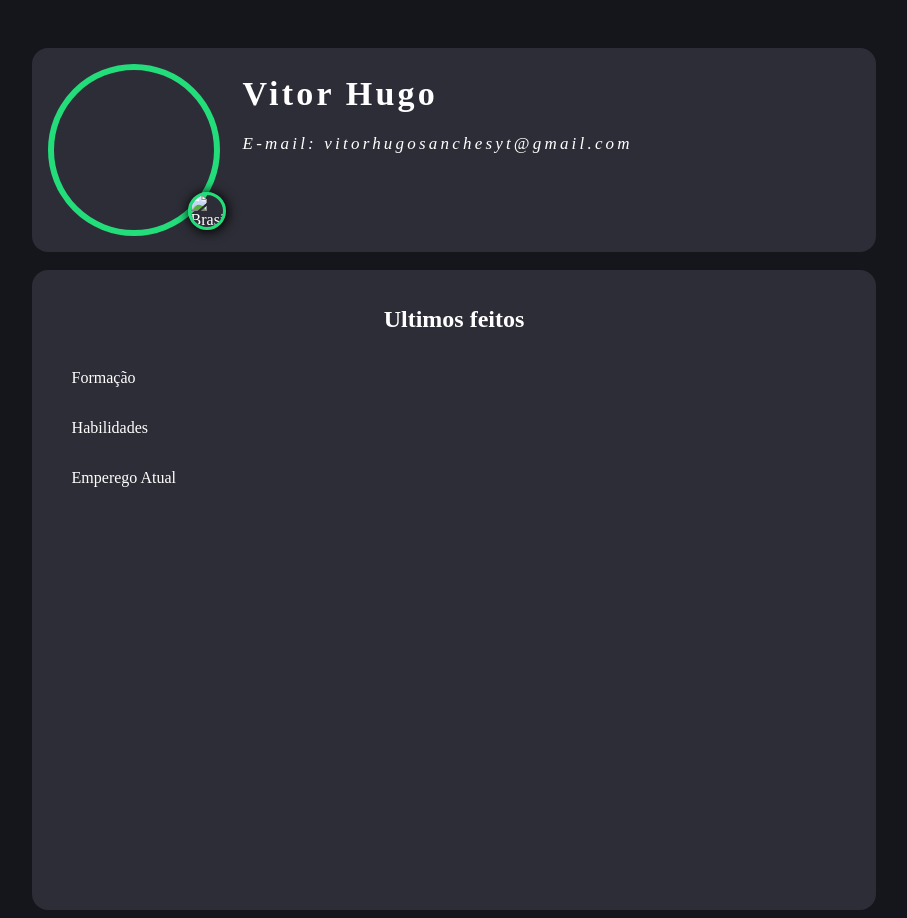
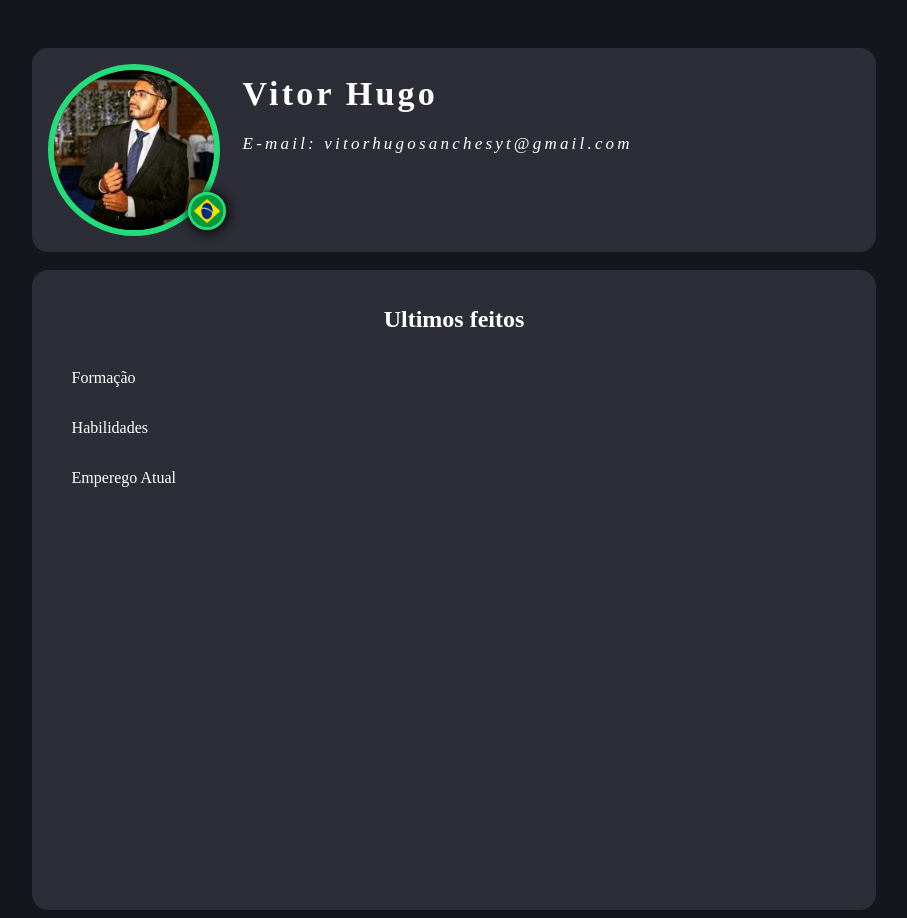
Before and after one commit to VitorSanchespy/VItorSanchespy.github.io, a plain HTML site: page index.html in a window 1280 px wide. Shown: the whole page, without its empty margins (194-1101 px from the left). Drawn offline with Linux system fonts and the light colour scheme.

Commit message:
Update index.html
add - Brasil
add - foto_perfil

```diff
--- a/index.html
+++ b/index.html
@@ -9,8 +9,8 @@
 <body>
     <div id="conteiner">
     <div id="perfil">
-    <img src="/img/eu.jpg" alt="eu" srcset="" id="foto_eu">
-    <img src="/img/Brasil (1).png" alt="Brasil" srcset="" id="Brasil">
+    <img src="https://vitorsanchespy.github.io/eu.jpg" alt="eu" srcset="" id="foto_eu">
+    <img src="https://vitorsanchespy.github.io/Brasil%20(1).png" alt="Brasil" srcset="" id="Brasil">
     <div id="info">
     <h1>Vitor Hugo</h1><br>
     <em>E-mail: vitorhugosanchesyt@gmail.com</em>
```
